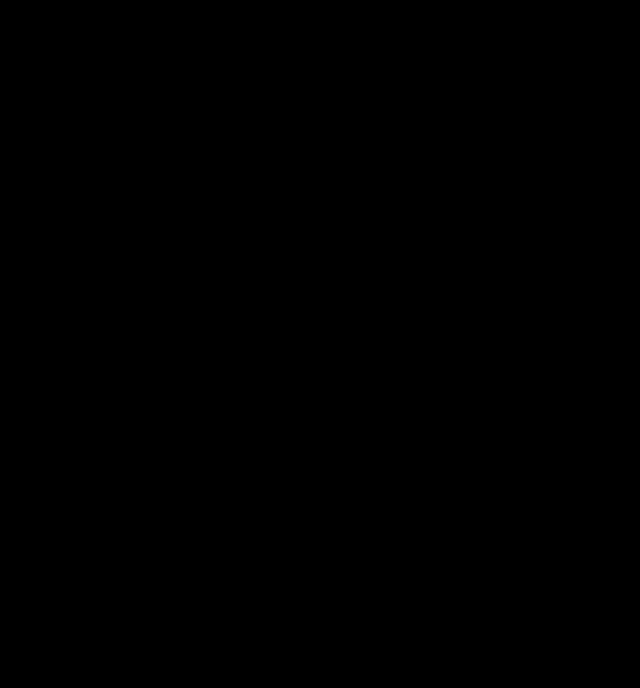
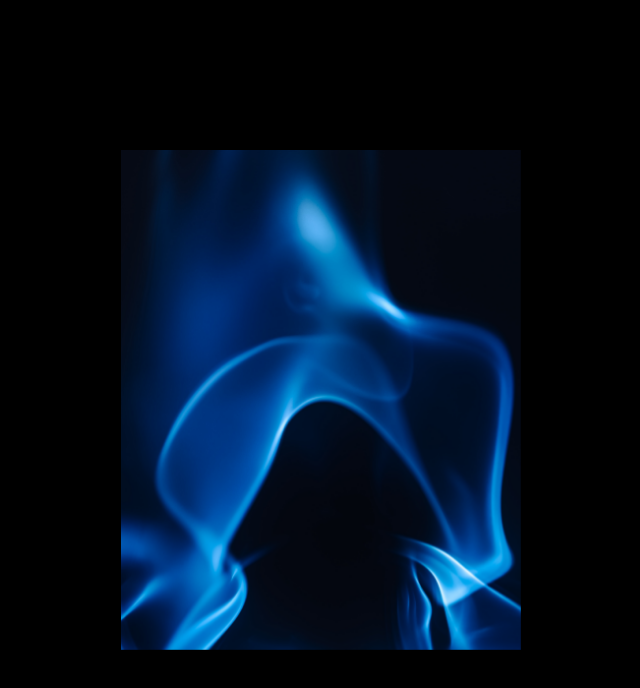
Before and after one commit to JourapresJour/IMGFireB-W, a plain HTML site: page index.html in a window 1280 px wide. Shown: the whole page, without its empty margins (319-959 px from the left). Drawn offline with Linux system fonts and the light colour scheme; the site is published under a folder, as on GitHub Pages, so addresses that start at the root find nothing.

Commit message:
Update style.css

```diff
--- a/style.css
+++ b/style.css
@@ -32,12 +32,12 @@ body
 
 #card .front
 {
-    background: url(/img/Bluefire.jpg);
+    background: url('./img/Bluefire.jpg');
     background-size: cover;
 }
 #card .back
 {
-    background: url(/img/Redfire.jpg);
+    background: url('./img/Redfire.jpg');
     background-size: cover;
     transform: rotateY(180deg);
 }
```
